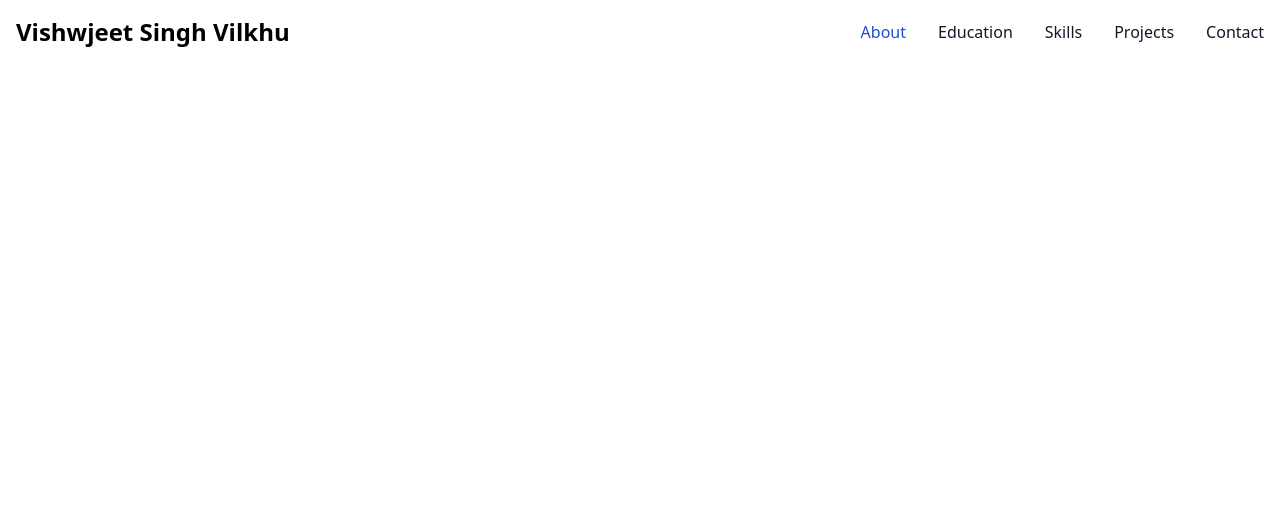
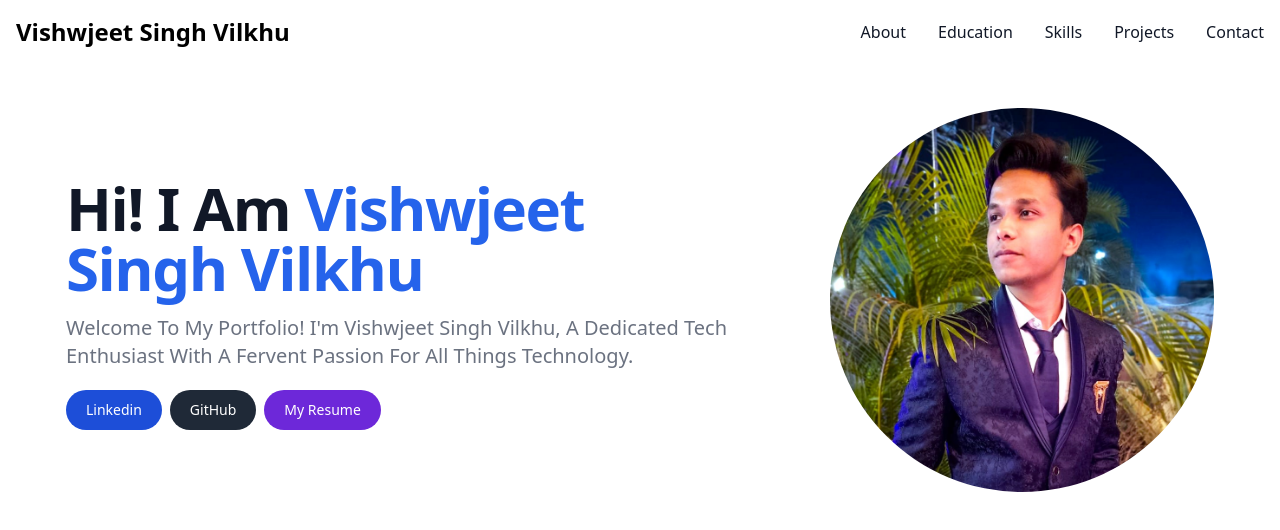
Before and after one commit to vishwjeet27/vishwjeet-portfolio, a React (Vite) app: page / in a window 1280 px wide. Shown: the top 530 px of the page. Built offline with nearby package versions, Linux system fonts and the light colour scheme.

Commit message:
Written Code For Hero Section Using Flowbite

```diff
--- a/index.html
+++ b/index.html
@@ -5,8 +5,15 @@
     <link rel="icon" type="image/svg+xml" href="/vite.svg" />
     <meta name="viewport" content="width=device-width, initial-scale=1.0" />
     <title>Vite + React</title>
+
+    <style>
+      html{
+        scroll-behavior: smooth;
+      }
+    </style>
+
   </head>
-  <body>
+  <body class="bg-white dark:bg-gray-900">
     <div id="root"></div>
     <script type="module" src="/src/main.jsx"></script>
     <script src="./node_modules/flowbite/dist/flowbite.min.js"></script>
--- a/src/App.jsx
+++ b/src/App.jsx
@@ -1,12 +1,14 @@
 import { useState } from 'react'
 import './App.css'
 import Navbar from './components/Navbar'
+import Hero from './components/Hero'
 
 function App() {
 
   return (
     <>
      <Navbar></Navbar>
+     <Hero></Hero>
     </>
   )
 }
--- a/src/components/Hero.jsx
+++ b/src/components/Hero.jsx
@@ -1,13 +1,30 @@
-function Hero(){
-
-    return (
-
-        <>
-
-        </>
-
-    )
-
+import VishwjeetImage from "../assets/images/vishwjeetimage.jpg";
+function Hero() {
+  return (
+    <>
+      <div className="mt-6 mb-6 bg-white border-gray-200 dark:bg-gray-900 flex flex-row flex-wrap-reverse items-center justify-around mx-auto p-5 text-gray-900 dark:text-white">
+        <div className="w-2xl">
+          <h1 class="mb-4 text-4xl font-extrabold leading-none tracking-tight text-gray-900 md:text-5xl lg:text-6xl dark:text-white">
+            Hi! I Am{" "}
+            <span class="text-blue-600 dark:text-blue-500">Vishwjeet Singh Vilkhu</span>{" "}
+          </h1>
+          <p class="text-lg font-normal text-gray-500 lg:text-xl dark:text-gray-400">
+          Welcome To My Portfolio! I'm Vishwjeet Singh Vilkhu, A Dedicated Tech Enthusiast With A Fervent Passion For All Things Technology.
+          </p>
+          <button type="button" class="text-white bg-blue-700 hover:bg-blue-800 focus:outline-none focus:ring-4 focus:ring-blue-300 font-medium rounded-full text-sm px-5 py-2.5 text-center mt-5 me-2 mb-2 dark:bg-blue-600 dark:hover:bg-blue-700 dark:focus:ring-blue-800"><a href="https://www.linkedin.com/in/vishwjeet27" target="__blank">Linkedin</a></button>
+          <button type="button" class="text-white bg-gray-800 hover:bg-gray-900 focus:outline-none focus:ring-4 focus:ring-gray-300 font-medium rounded-full text-sm px-5 py-2.5 me-2 mb-2 dark:bg-gray-800 dark:hover:bg-gray-700 dark:focus:ring-gray-700 dark:border-gray-700"><a href="https://github.com/vishwjeet27" target="__blank">GitHub</a></button>
+          <button type="button" class="text-white bg-purple-700 hover:bg-purple-800 focus:outline-none focus:ring-4 focus:ring-purple-300 font-medium rounded-full text-sm px-5 py-2.5 text-center mb-2 dark:bg-purple-600 dark:hover:bg-purple-700 dark:focus:ring-purple-900"><a href="./resume.pdf" target="__blank">My Resume</a></button>
+        </div>
+        <div>
+          <img
+            class="rounded-full w-96 h-96 mb-4"
+            src={VishwjeetImage}
+            alt="image description"
+          />
+        </div>
+      </div>
+    </>
+  );
 }
 
-export default Hero
+export default Hero;
--- a/src/components/Navbar.jsx
+++ b/src/components/Navbar.jsx
@@ -40,7 +40,7 @@ function Navbar() {
               <li>
                 <a
                   href="#about"
-                  className="block py-2 px-3 text-white bg-blue-700 rounded-sm md:bg-transparent md:text-blue-700 md:p-0 dark:text-white md:dark:text-blue-500"
+                  className="block py-2 px-3 text-gray-900 rounded-sm hover:bg-gray-100 md:hover:bg-transparent md:border-0 md:hover:text-blue-700 md:p-0 dark:text-white md:dark:hover:text-blue-500 dark:hover:bg-gray-700 dark:hover:text-white md:dark:hover:bg-transparent"
                   aria-current="page"
                 >
                   About
```
Also changed, not shown: src/assets/images/vishwjeetimage.jpg (added), 1 other file (tests, documents, lock files or other folders).
